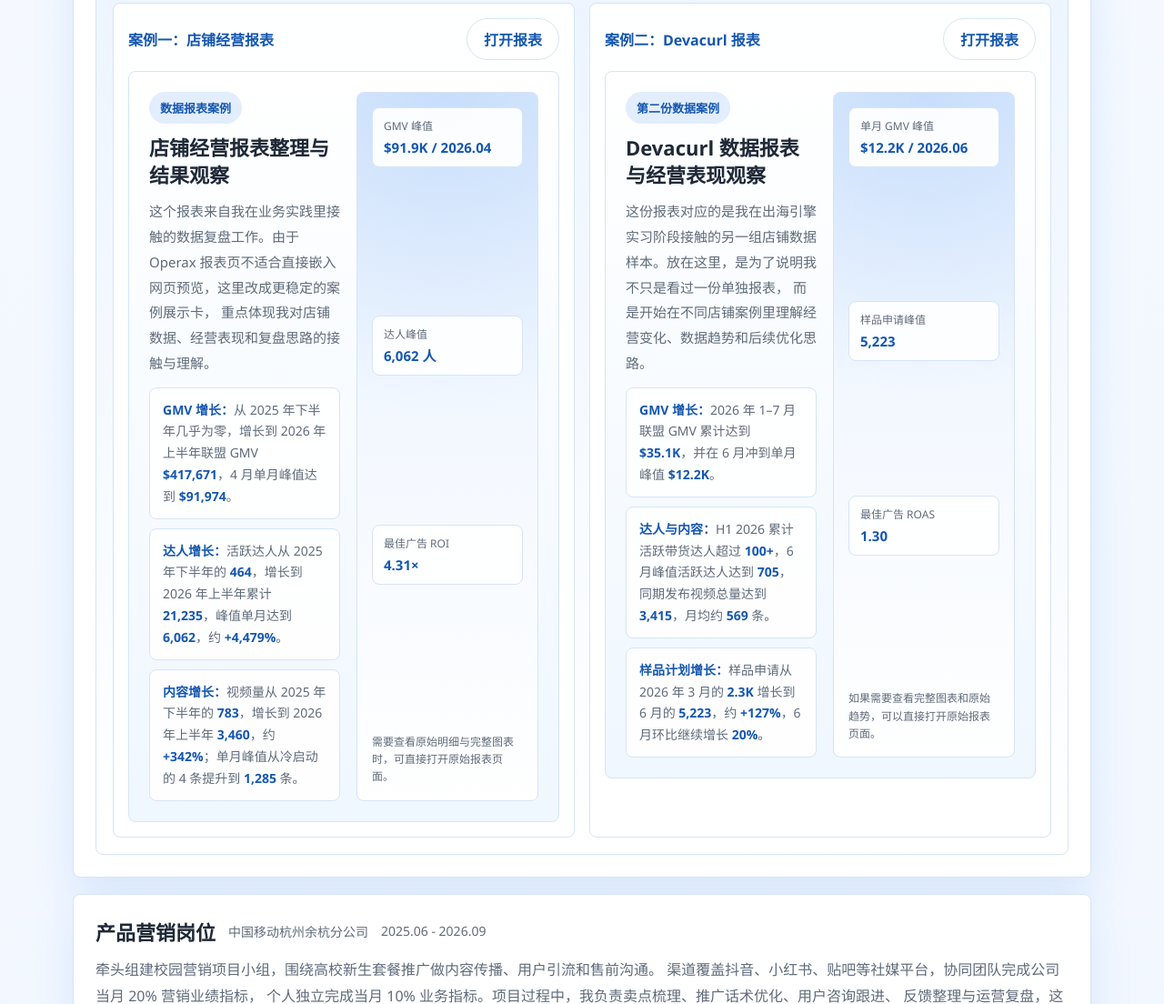
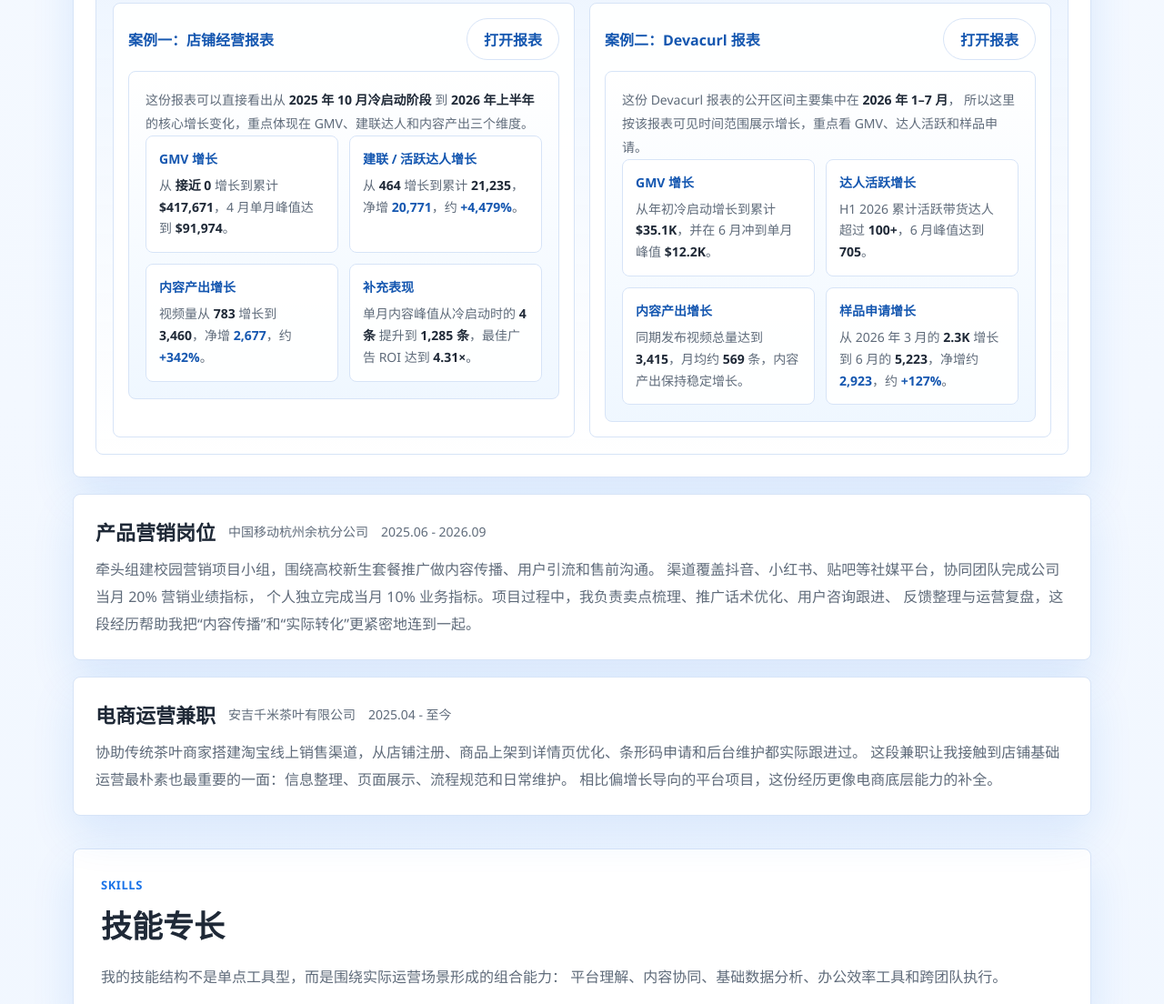
Before and after one commit to ttc-11/tang-chaoteng-personal-site, a website: page personal-site/index.html in a window 1280 px wide. Shown: the part 1735-2839 px from the top of the page at 91% size. Drawn offline with Linux system fonts and the light colour scheme.

Commit message:
Tighten report preview and highlight concrete growth deltas

```diff
--- a/personal-site/index.html
+++ b/personal-site/index.html
@@ -602,7 +602,51 @@
         background:
           linear-gradient(180deg, rgba(255, 255, 255, 0.98), rgba(239, 247, 255, 0.98));
         overflow: hidden;
-        padding: 22px;
+        padding: 18px;
+      }
+
+      .report-growth-intro {
+        margin: 0 0 14px;
+        color: var(--muted);
+        font-size: 14px;
+        line-height: 1.75;
+      }
+
+      .report-growth-grid {
+        display: grid;
+        grid-template-columns: repeat(2, minmax(0, 1fr));
+        gap: 12px;
+      }
+
+      .report-growth-card {
+        padding: 14px;
+        border: 1px solid var(--line);
+        border-radius: 8px;
+        background: rgba(255, 255, 255, 0.96);
+      }
+
+      .report-growth-card strong {
+        display: block;
+        color: var(--blue-deep);
+        font-size: 14px;
+        margin-bottom: 8px;
+      }
+
+      .report-growth-card p {
+        margin: 0;
+        color: var(--muted);
+        font-size: 14px;
+        line-height: 1.7;
+      }
+
+      .report-growth-value {
+        color: var(--text);
+        font-weight: 700;
+      }
+
+      .report-growth-delta {
+        color: var(--blue-deep);
+        font-weight: 700;
       }
 
       .report-preview-shell {
@@ -956,6 +1000,10 @@
         }
 
         .report-case-grid {
+          grid-template-columns: 1fr;
+        }
+
+        .report-growth-grid {
           grid-template-columns: 1fr;
         }
       }
@@ -1156,42 +1204,26 @@
                     <a class="button button-secondary" href="https://app.operax.ai/report/flri7ala4mv1d52f" target="_blank" rel="noreferrer">打开报表</a>
                   </div>
                   <div class="report-showcase-frame">
-                    <div class="report-preview-shell">
-                      <div class="report-preview-panel">
-                        <span class="report-preview-badge">数据报表案例</span>
-                        <h5 class="report-preview-heading">店铺经营报表整理与结果观察</h5>
-                        <p class="report-preview-text">
-                          这个报表来自我在业务实践里接触的数据复盘工作。由于 Operax 报表页不适合直接嵌入网页预览，这里改成更稳定的案例展示卡，
-                          重点体现我对店铺数据、经营表现和复盘思路的接触与理解。
-                        </p>
-                        <div class="report-preview-list">
-                        <div class="report-preview-item">
-                          <strong>GMV 增长：</strong>从 2025 年下半年几乎为零，增长到 2026 年上半年联盟 GMV <strong>$417,671</strong>，4 月单月峰值达到 <strong>$91,974</strong>。
-                        </div>
-                        <div class="report-preview-item">
-                          <strong>达人增长：</strong>活跃达人从 2025 年下半年的 <strong>464</strong>，增长到 2026 年上半年累计 <strong>21,235</strong>，峰值单月达到 <strong>6,062</strong>，约 <strong>+4,479%</strong>。
-                        </div>
-                        <div class="report-preview-item">
-                          <strong>内容增长：</strong>视频量从 2025 年下半年的 <strong>783</strong>，增长到 2026 年上半年 <strong>3,460</strong>，约 <strong>+342%</strong>；单月峰值从冷启动的 4 条提升到 <strong>1,285</strong> 条。
-                        </div>
+                    <p class="report-growth-intro">
+                      这份报表可以直接看出从 <span class="report-growth-value">2025 年 10 月冷启动阶段</span> 到
+                      <span class="report-growth-value">2026 年上半年</span> 的核心增长变化，重点体现在 GMV、建联达人和内容产出三个维度。
+                    </p>
+                    <div class="report-growth-grid">
+                      <div class="report-growth-card">
+                        <strong>GMV 增长</strong>
+                        <p>从 <span class="report-growth-value">接近 0</span> 增长到累计 <span class="report-growth-value">$417,671</span>，4 月单月峰值达到 <span class="report-growth-value">$91,974</span>。</p>
                       </div>
+                      <div class="report-growth-card">
+                        <strong>建联 / 活跃达人增长</strong>
+                        <p>从 <span class="report-growth-value">464</span> 增长到累计 <span class="report-growth-value">21,235</span>，净增 <span class="report-growth-delta">20,771</span>，约 <span class="report-growth-delta">+4,479%</span>。</p>
                       </div>
-                      <div class="report-preview-side">
-                        <div class="report-metric">
-                          <span>GMV 峰值</span>
-                          <strong>$91.9K / 2026.04</strong>
-                        </div>
-                        <div class="report-metric">
-                          <span>达人峰值</span>
-                          <strong>6,062 人</strong>
-                        </div>
-                        <div class="report-metric">
-                          <span>最佳广告 ROI</span>
-                          <strong>4.31×</strong>
-                        </div>
-                        <div class="report-preview-caption">
-                          需要查看原始明细与完整图表时，可直接打开原始报表页面。
-                        </div>
+                      <div class="report-growth-card">
+                        <strong>内容产出增长</strong>
+                        <p>视频量从 <span class="report-growth-value">783</span> 增长到 <span class="report-growth-value">3,460</span>，净增 <span class="report-growth-delta">2,677</span>，约 <span class="report-growth-delta">+342%</span>。</p>
+                      </div>
+                      <div class="report-growth-card">
+                        <strong>补充表现</strong>
+                        <p>单月内容峰值从冷启动时的 <span class="report-growth-value">4 条</span> 提升到 <span class="report-growth-value">1,285 条</span>，最佳广告 ROI 达到 <span class="report-growth-value">4.31×</span>。</p>
                       </div>
                     </div>
                   </div>
@@ -1202,42 +1234,26 @@
                     <a class="button button-secondary" href="https://app.operax.ai/report/8td0ra3tq54udyi9" target="_blank" rel="noreferrer">打开报表</a>
                   </div>
                   <div class="report-showcase-frame">
-                    <div class="report-preview-shell">
-                      <div class="report-preview-panel">
-                        <span class="report-preview-badge">第二份数据案例</span>
-                        <h5 class="report-preview-heading">Devacurl 数据报表与经营表现观察</h5>
-                        <p class="report-preview-text">
-                          这份报表对应的是我在出海引擎实习阶段接触的另一组店铺数据样本。放在这里，是为了说明我不只是看过一份单独报表，
-                          而是开始在不同店铺案例里理解经营变化、数据趋势和后续优化思路。
-                        </p>
-                        <div class="report-preview-list">
-                        <div class="report-preview-item">
-                          <strong>GMV 增长：</strong>2026 年 1–7 月联盟 GMV 累计达到 <strong>$35.1K</strong>，并在 6 月冲到单月峰值 <strong>$12.2K</strong>。
-                        </div>
-                        <div class="report-preview-item">
-                          <strong>达人与内容：</strong>H1 2026 累计活跃带货达人超过 <strong>100+</strong>，6 月峰值活跃达人达到 <strong>705</strong>，同期发布视频总量达到 <strong>3,415</strong>，月均约 <strong>569</strong> 条。
-                        </div>
-                        <div class="report-preview-item">
-                          <strong>样品计划增长：</strong>样品申请从 2026 年 3 月的 <strong>2.3K</strong> 增长到 6 月的 <strong>5,223</strong>，约 <strong>+127%</strong>，6 月环比继续增长 <strong>20%</strong>。
-                        </div>
+                    <p class="report-growth-intro">
+                      这份 Devacurl 报表的公开区间主要集中在 <span class="report-growth-value">2026 年 1–7 月</span>，
+                      所以这里按该报表可见时间范围展示增长，重点看 GMV、达人活跃和样品申请。
+                    </p>
+                    <div class="report-growth-grid">
+                      <div class="report-growth-card">
+                        <strong>GMV 增长</strong>
+                        <p>从年初冷启动增长到累计 <span class="report-growth-value">$35.1K</span>，并在 6 月冲到单月峰值 <span class="report-growth-value">$12.2K</span>。</p>
                       </div>
+                      <div class="report-growth-card">
+                        <strong>达人活跃增长</strong>
+                        <p>H1 2026 累计活跃带货达人超过 <span class="report-growth-value">100+</span>，6 月峰值达到 <span class="report-growth-value">705</span>。</p>
                       </div>
-                      <div class="report-preview-side">
-                        <div class="report-metric">
-                          <span>单月 GMV 峰值</span>
-                          <strong>$12.2K / 2026.06</strong>
-                        </div>
-                        <div class="report-metric">
-                          <span>样品申请峰值</span>
-                          <strong>5,223</strong>
-                        </div>
-                        <div class="report-metric">
-                          <span>最佳广告 ROAS</span>
-                          <strong>1.30</strong>
-                        </div>
-                        <div class="report-preview-caption">
-                          如果需要查看完整图表和原始趋势，可以直接打开原始报表页面。
-                        </div>
+                      <div class="report-growth-card">
+                        <strong>内容产出增长</strong>
+                        <p>同期发布视频总量达到 <span class="report-growth-value">3,415</span>，月均约 <span class="report-growth-value">569</span> 条，内容产出保持稳定增长。</p>
+                      </div>
+                      <div class="report-growth-card">
+                        <strong>样品申请增长</strong>
+                        <p>从 2026 年 3 月的 <span class="report-growth-value">2.3K</span> 增长到 6 月的 <span class="report-growth-value">5,223</span>，净增约 <span class="report-growth-delta">2,923</span>，约 <span class="report-growth-delta">+127%</span>。</p>
                       </div>
                     </div>
                   </div>
```
